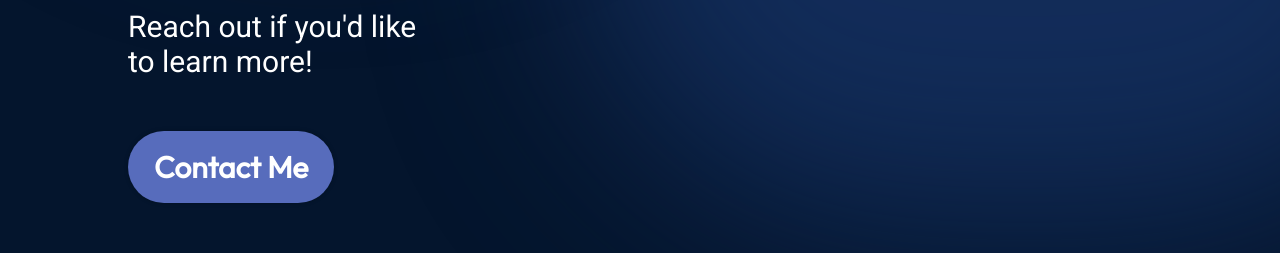
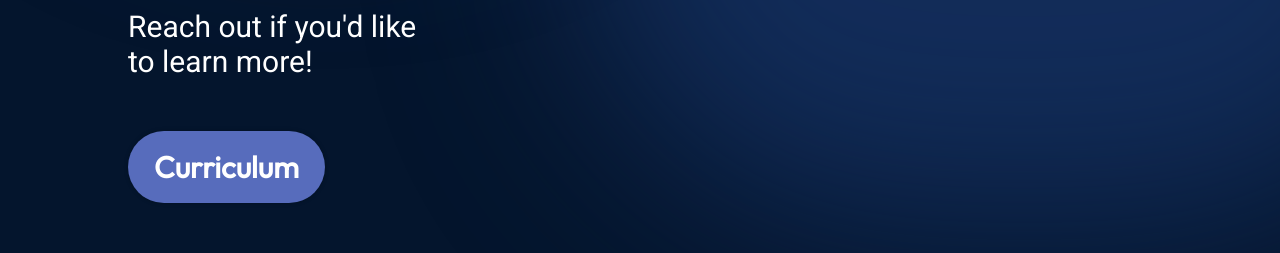
Before and after one commit to FelipeRibeir0/portfolio, a React (Vite) app: page / in a window 1280 px wide. Shown: the part 820-1073 px from the top of the page. Built offline with nearby package versions, Linux system fonts and the light colour scheme.

Commit message:
add: curriculum button

```diff
--- a/src/components/Main/Main.jsx
+++ b/src/components/Main/Main.jsx
@@ -14,10 +14,12 @@
                 <p className={styles.description}>{t("description2")}</p>
                 <p className={styles.description}>{t("description3")}</p>
                 <a
-                    href="mailto:felipecorreiaribeiro7@gmail.com"
+                    href="https://drive.google.com/file/d/1cqzl2mauhYweG1saZFomEcOlibDuV5CY/view?usp=drive_link"
+                    target="_blank"
+                    rel="noopener noreferrer"
                     className={styles.contactBtn}
                 >
-                    {t("contactBtn")}
+                    {t("curriculumBtn")}
                 </a>
             </div>
             <img
--- a/src/locale/en/main.json
+++ b/src/locale/en/main.json
@@ -3,5 +3,5 @@
     "description1": "I'm a fullstack developer with academic experience and personal projects in backend, frontend, and interface design.",
     "description2": "I enjoy understanding how things work end to end and aim to build solutions that are functional, well-structured, and easy to use.",
     "description3": "Reach out if you'd like to learn more!",
-    "contactBtn": "Contact Me"
+    "curriculumBtn": "Curriculum"
 }
--- a/src/locale/es/main.json
+++ b/src/locale/es/main.json
@@ -3,5 +3,5 @@
     "description1": "Soy un desarrollador fullstack con experiencia académica y proyectos personales en backend, frontend y diseño de interfaces.",
     "description2": "Me gusta entender cómo funcionan las cosas de principio a fin y busco construir soluciones funcionales, bien estructuradas y fáciles de usar.",
     "description3": "¡Contáctame si quieres saber más!",
-    "contactBtn": "Contáctame"
+    "curriculumBtn": "Currículum"
 }
--- a/src/locale/pt/main.json
+++ b/src/locale/pt/main.json
@@ -3,5 +3,5 @@
     "description1": "Sou um desenvolvedor fullstack com experiência acadêmica e projetos pessoais em backend, frontend e design de interfaces.",
     "description2": "Gosto de entender como as coisas funcionam de ponta a ponta e busco construir soluções funcionais, bem estruturadas e fáceis de usar.",
     "description3": "Entre em contato se quiser saber mais!",
-    "contactBtn": "Contate-me"
+    "curriculumBtn": "Currículo"
 }
```
